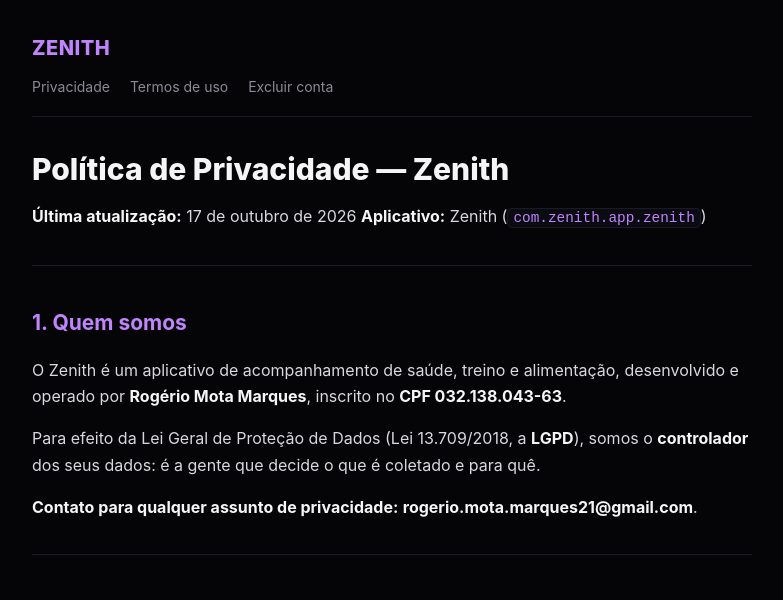
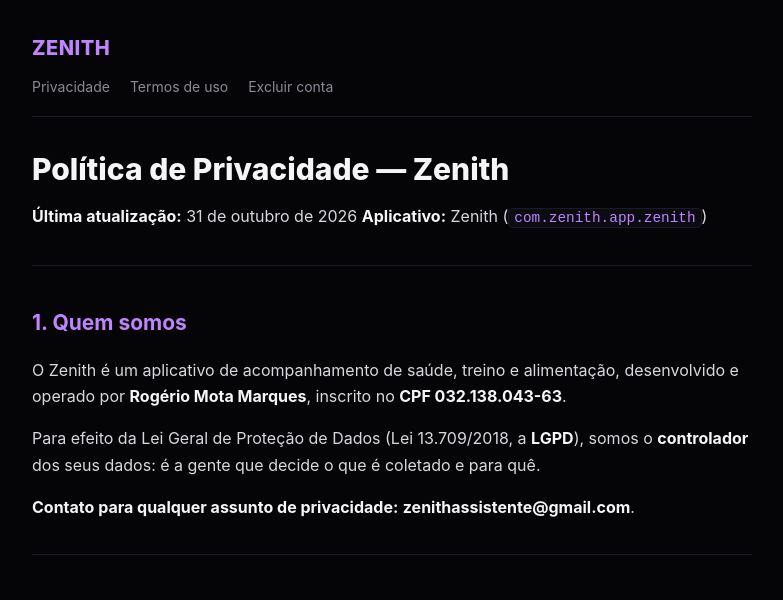
Before and after one commit to rogermarques7/zenith-legal, a Jekyll site: the page built from privacidade.md, in a window 1280 px wide and 900 px high. Shown: the top 600 px of the window, without its empty margins (248-1031 px from the left). Built offline with Jekyll 4.4.1, drawn with Linux system fonts in a browser that asks for light colours; some of the changed text lies outside the part shown.

Commit message:
docs(legal): contato zenithassistente@gmail.com nas 3 paginas e no rodape (31/10/2026)
Co-Authored-By: Claude Opus 5.5 <noreply@anthropic.com>

```diff
--- a/_layouts/default.html
+++ b/_layouts/default.html
@@ -116,7 +116,7 @@
 
     <footer class="rodape">
       Zenith — aplicativo de acompanhamento de saúde, treino e alimentação.<br>
-      Contato: <a href="mailto:rogerio.mota.marques21@gmail.com">rogerio.mota.marques21@gmail.com</a>
+      Contato: <a href="mailto:zenithassistente@gmail.com">zenithassistente@gmail.com</a>
     </footer>
   </div>
 
--- a/privacidade.md
+++ b/privacidade.md
@@ -6,7 +6,7 @@ description: "Como o Zenith coleta, usa e protege os seus dados."
 
 # Política de Privacidade — Zenith
 
-**Última atualização:** 17 de outubro de 2026
+**Última atualização:** 31 de outubro de 2026
 **Aplicativo:** Zenith (`com.zenith.app.zenith`)
 
 ---
@@ -22,7 +22,7 @@ somos o **controlador** dos seus dados: é a gente que decide o que é coletado
 para quê.
 
 **Contato para qualquer assunto de privacidade:**
-**rogerio.mota.marques21@gmail.com**.
+**zenithassistente@gmail.com**.
 
 ---
 
@@ -282,7 +282,7 @@ confirmação** — não é um toque só, de propósito.
 
 Quase tudo é editável dentro do próprio app (perfil, medidas, refeições,
 treinos, suplementos). Para o que não for, ou para pedir uma cópia dos seus
-dados, escreva para **rogerio.mota.marques21@gmail.com** — respondemos em até 15
+dados, escreva para **zenithassistente@gmail.com** — respondemos em até 15
 dias.
 
 ---
@@ -339,7 +339,7 @@ pedida dentro do app.
 
 ## 12. Contato
 
-**rogerio.mota.marques21@gmail.com**
+**zenithassistente@gmail.com**
 
 Você também pode reclamar diretamente à **Autoridade Nacional de Proteção de
 Dados (ANPD)**: https://www.gov.br/anpd
```
Also changed, not shown: excluir-conta.md (+4 -4 lines), index.md (+1 -1 lines), termos.md (+3 -3 lines).
